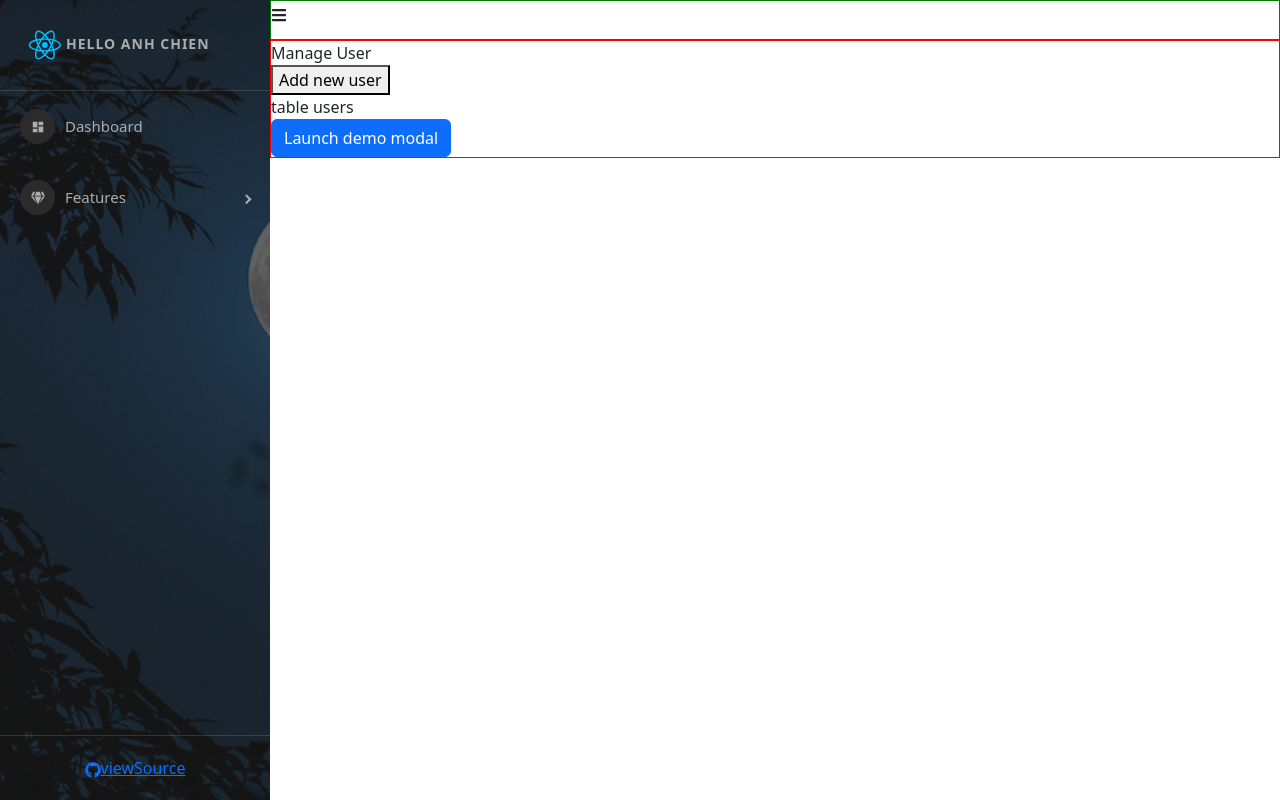
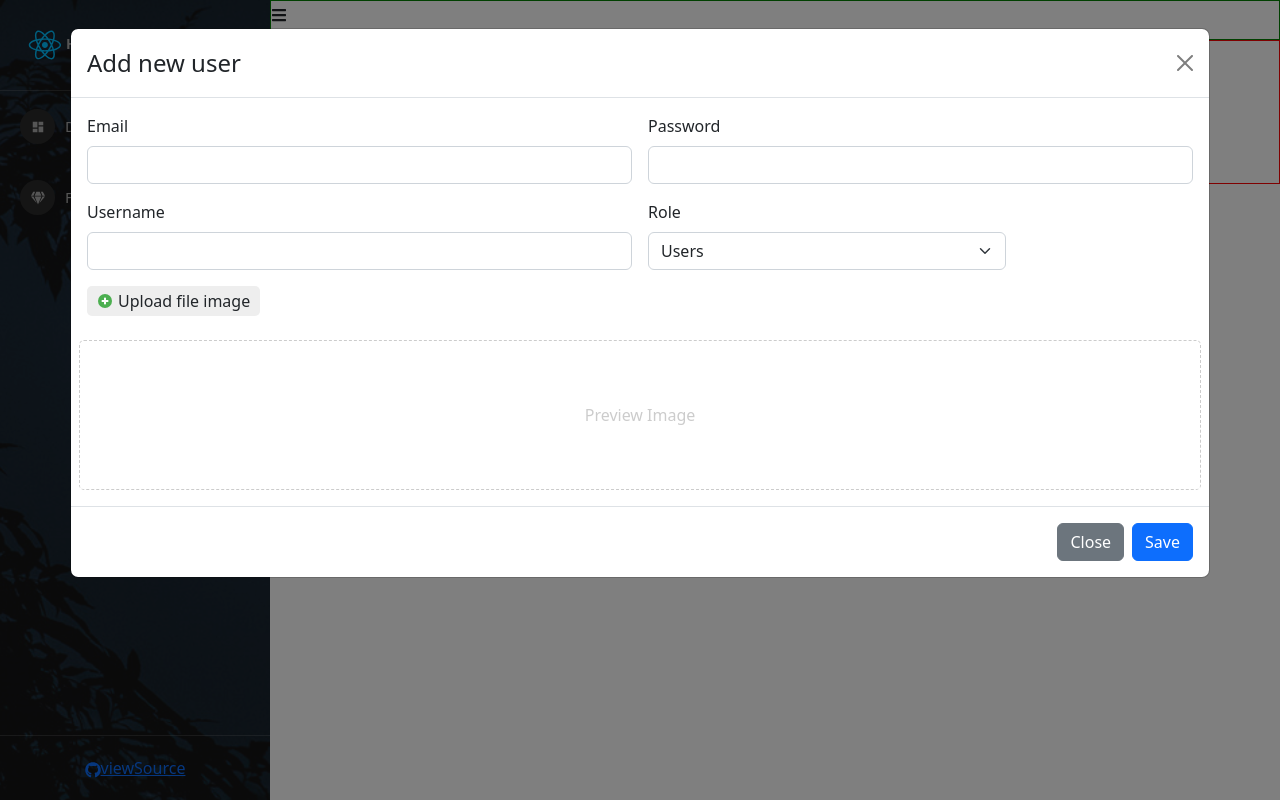
Before and after one commit to chien1605/react_project, a React (Create React App) app: page /admins/manage-users in a window 1280 px wide. Both pictures are taken after a click on the button "Add new user". Built offline with nearby package versions, Linux system fonts and the light colour scheme.

Commit message:
olifr45yy

```diff
--- a/src/components/Admin/Admin.js
+++ b/src/components/Admin/Admin.js
@@ -3,6 +3,8 @@ import './Admin.scss';
 import { FaBars } from 'react-icons/fa';
 import { useState } from "react";
 import { Outlet} from "react-router-dom";
+import { ToastContainer, toast } from 'react-toastify';
+import 'react-toastify/dist/ReactToastify.css';
 
 const Admin = (props) => {
     const [collapsed, setCollapsed] = useState(false);
@@ -20,6 +22,20 @@ const Admin = (props) => {
                     <Outlet/>
                 </div>
             </div>
+            <ToastContainer
+                position="top-right"
+                autoClose={5000}
+                hideProgressBar={false}
+                newestOnTop={false}
+                closeOnClick
+                rtl={false}
+                pauseOnFocusLoss
+                draggable
+                pauseOnHover
+                theme="light"
+            />
+            {/* Same as */}
+            <ToastContainer />
         </div>
     )
 }
--- a/src/components/Admin/Content/ManageUser.js
+++ b/src/components/Admin/Content/ManageUser.js
@@ -1,7 +1,10 @@
 import ModalCreateUser from "./ModalCreateUser";
 import './ManageUser.scss';
+import { FcPlus } from 'react-icons/fc';
+import {useState} from "react";
 
 const ManageUser = (props) => {
+    const [showModalCreateUser, setShowModalCreateUser] = useState(false);
     return (
         <div className="manage-user-container">
             <div className="title">
@@ -10,13 +13,16 @@ const ManageUser = (props) => {
                 </div>
             </div>
             <div className="user-content">
-                <div>
-                    <button>Add new user</button>
+                <div className="btn-add-new">
+                    <button className="btn btn-primary" onClick={() => setShowModalCreateUser(true)}><FcPlus/> Add new user</button>
                 </div>
-                <div>
+                <div className="table-users-container">
                     table users
                 </div>
-                <ModalCreateUser/>
+                <ModalCreateUser
+                    show={showModalCreateUser}
+                    setShow={setShowModalCreateUser}
+                />
             </div>
         </div>
     )
--- a/src/components/Admin/Content/ManageUser.scss
+++ b/src/components/Admin/Content/ManageUser.scss
@@ -1,6 +1,13 @@
 .manage-user-container{
+  padding: 10px;
   .user-content{
-
+    .btn-add-new{
+      margin: 15px 0;
+    }
+  }
+  .title{
+    font-weight: 600;
+    font-size: 20px;
   }
 }
 
--- a/src/components/Admin/Content/ModalCreateUser.js
+++ b/src/components/Admin/Content/ModalCreateUser.js
@@ -2,11 +2,21 @@ import { useState } from 'react';
 import Button from 'react-bootstrap/Button';
 import Modal from 'react-bootstrap/Modal';
 import { FcPlus } from 'react-icons/fc';
+import axios from "axios";
+import { toast } from 'react-toastify';
 
-const ModalCreateUser = () => {
-    const [show, setShow] = useState(false);
+const ModalCreateUser = (props) => {
+    const {show, setShow} = props;
 
-    const handleClose = () => setShow(false);
+    const handleClose = () => {
+        setShow(false);
+        setEmail("");
+        setPassword("");
+        setUsername("");
+        setRole("USER");
+        setImage(null);
+        setPreviewImage("")
+    };
     const handleShow = () => setShow(true);
     const [email, setEmail] = useState("");
     const [password, setPassword] = useState("");
@@ -22,11 +32,49 @@ const ModalCreateUser = () => {
             // setPreviewImage("");
         }
     }
+
+    const validateEmail = (email) => {
+        return String(email)
+            .toLowerCase()
+            .match(
+                /^(([^<>()[\]\\.,;:\s@"]+(\.[^<>()[\]\\.,;:\s@"]+)*)|.(".+"))@((\[[0-9]{1,3}\.[0-9]{1,3}\.[0-9]{1,3}\.[0-9]{1,3}\])|(([a-zA-Z\-0-9]+\.)+[a-zA-Z]{2,}))$/
+            );
+    };
+
+    const handSubmitCreateUser = async () => {
+
+        const isValidEmail = validateEmail(email);
+        if (!isValidEmail) {
+            toast.error("invalid email");
+            return;
+        }
+
+        if (!password) {
+            toast.error("invalid password");
+            return;
+        }
+        const data = new FormData();
+        data.append('email', email);
+        data.append('password', password);
+        data.append('username', username);
+        data.append('role', role);
+        data.append('userImage', image);
+
+        let res = await axios.post('http://localhost:8081/api/v1/participant', data)
+        if (res.data && res.data.EC === 0) {
+            toast.success(res.data.EM);
+            handleClose();
+        }
+
+        if (res.data && res.data.EC !== 0) {
+            toast.error(res.data.EM);
+        }
+    }
     return (
         <>
-            <Button variant="primary" onClick={handleShow}>
-                Launch demo modal
-            </Button>
+            {/*<Button variant="primary" onClick={handleShow}>*/}
+            {/*    Launch demo modal*/}
+            {/*</Button>*/}
 
             <Modal
                 show={show}
@@ -59,7 +107,8 @@ const ModalCreateUser = () => {
                         </div>
                         <div className="col-md-4">
                             <label className="form-label">Role</label>
-                            <select className="form-select" onChange={(event) => setRole(event.target.value)}>
+                            <select className="form-select" onChange={(event) => setRole(event.target.value)}
+                            value={role}>
                                 <option selected value="USER">Users</option>
                                 <option value = "ADMIN">ADMIN</option>
                             </select>
@@ -89,7 +138,7 @@ const ModalCreateUser = () => {
                     <Button variant="secondary" onClick={handleClose}>
                         Close
                     </Button>
-                    <Button variant="primary" onClick={handleClose}>
+                    <Button variant="primary" onClick={() => handSubmitCreateUser()}>
                         Save
                     </Button>
                 </Modal.Footer>
```
Also changed, not shown: docker-compose.yaml (added, +36 -0 lines).
